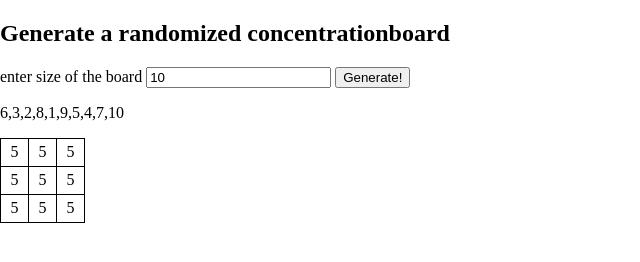
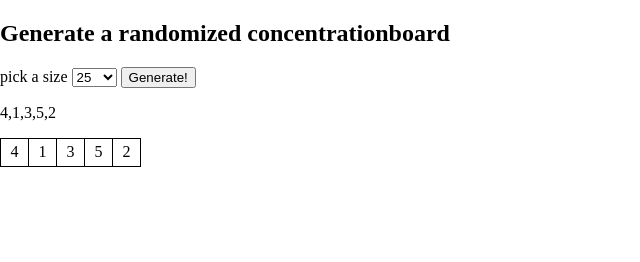
Before and after one commit to Sickisonfire/Concentrationboard-Generator, a plain HTML site: page index.html in a window 1280 px wide. Both pictures are taken after a click on the button "Generate!". Shown: the whole page, without its empty margins (0-640 px from the left). Drawn offline with Linux system fonts and the light colour scheme.

Commit message:
todo: generate rows

```diff
--- a/app.js
+++ b/app.js
@@ -1,5 +1,7 @@
-document.getElementById('generate').addEventListener('click', createArray);
+document.getElementById('generate').addEventListener('click', createBoard);
+const size = parseInt(document.getElementById('sizeinput').value);
 
+//shuffle array funktion
 const shuffle = array => {
   let currentIndex = array.length;
   let temporaryValue, randomIndex;
@@ -18,14 +20,33 @@ const shuffle = array => {
 
   return array;
 };
-function createArray() {
-  let size = parseInt(document.getElementById('sizeinput').value);
+
+//create the board
+function createBoard() {
   //console.log(typeof size);
+  //remove old board
+  document.getElementById('boardtable').remove();
+
+  //create table
+  const table = document.createElement('table');
+  table.id = 'boardtable';
+  console.log(table);
+  document.getElementById('board-container').appendChild(table);
+  const size = parseInt(document.getElementById('sizeinput').value);
   //generate Array
   let arr = Array.from(Array(size).keys());
 
+  //generate shuffledarray and add 1 to all
   let arrShuffled = shuffle(arr).map(x => x + 1);
 
-  document.getElementById('output').innerHTML = arrShuffled;
+  for (let i = 0; i < arrShuffled.length; i++) {
+    let board;
+    let td = document.createElement('td');
+    td.innerText = arrShuffled[i];
+
+    table.appendChild(td);
+
+    document.getElementById('output').innerHTML = arrShuffled;
+  }
   console.log(arrShuffled);
 }
--- a/index.html
+++ b/index.html
@@ -22,34 +22,23 @@
         height: 25px;
         border: solid 1px;
         text-align: center;
+        vertical-align: middle;
       }
     </style>
   </head>
   <body>
     <h2>Generate a randomized concentrationboard</h2>
-    <label for="sizeinput">enter size of the board</label>
-    <input type="number" name="sizeinput" id="sizeinput" value="10" />
+    <label for="sizeinput">pick a size</label>
+    <select id="sizeinput">
+      <option value="5">25</option>
+      <option value="64">64</option>
+      <option value="100">100</option>
+    </select>
     <input type="button" value="Generate!" id="generate" />
     <p id="output"></p>
-
-    <table>
-      <tr>
-        <td>5</td>
-        <td>5</td>
-        <td>5</td>
-      </tr>
-      <tr>
-        <td>5</td>
-        <td>5</td>
-        <td>5</td>
-      </tr>
-      <tr>
-        <td>5</td>
-        <td>5</td>
-        <td>5</td>
-      </tr>
-    </table>
-
+    <div id="board-container">
+      <table id="boardtable"></table>
+    </div>
     <script src="app.js"></script>
   </body>
 </html>
```
